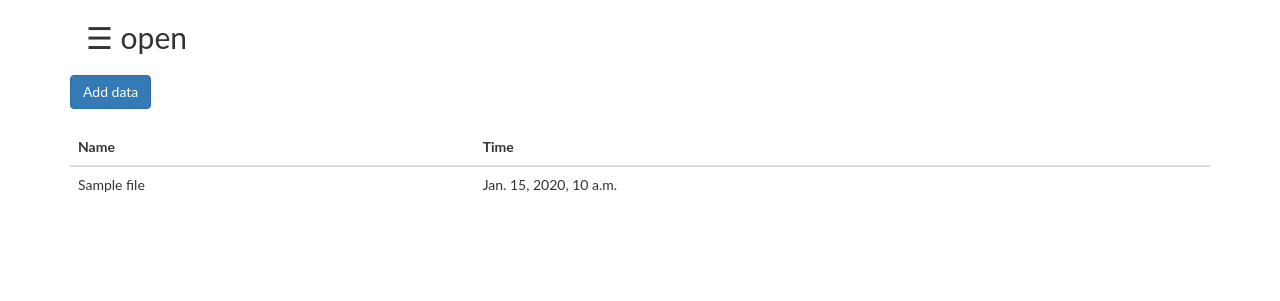
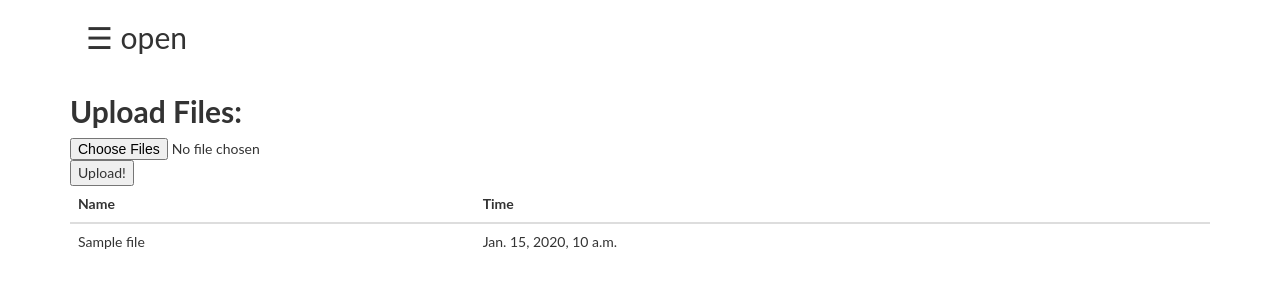
Before and after one commit to akatsukiSih2020/aparichit, a Django app: template app/templates/app/upload.html in a window 1280 px wide. Shown: the top 301 px of the page. Run offline with Django 3.2, Linux system fonts and the light colour scheme; the template is opened without the code that fills it: most values are stand-ins (such as "Sample title", 1, 10 or a date in 2020); some libraries are stand-ins or nearby versions.

Commit message:
Adds js for file upload

```diff
--- a/app/static/app/js/app.js
+++ b/app/static/app/js/app.js
@@ -10,3 +10,27 @@ function openNav() {
     document.getElementById("main").style.marginLeft= "0";
     document.getElementById("full_body").style.marginLeft = "0";
 }
+
+
+// $("#file-picker").change(
+
+  function fileUpload(){
+
+        var input = document.getElementById('file-picker');
+
+        for (var i=0; i<input.files.length; i++)
+        {
+        //koala.jpg, koala.JPG substring(index) lastIndexOf('a') koala.1.jpg
+            var ext= input.files[i].name.substring(input.files[i].name.lastIndexOf('.')+1).toLowerCase()
+
+        if (ext == 'csv')
+            {
+                $("#msg").text("Files are supported")
+            }
+            else
+            {
+                $("#msg").text("Files are NOT supported")
+                document.getElementById("file-picker").value ="";
+            }
+        }
+    }
--- a/app/templates/app/upload.html
+++ b/app/templates/app/upload.html
@@ -6,7 +6,15 @@
 {% block content %}
   <div id="full_body">
   {% include 'app/side_nav.html' %}
-  <a href="{% url 'new_file' %}" class="btn btn-primary">Add data</a><br></br>
+
+  <h2>
+    <strong>Upload Files:</strong>
+  </h2>
+  <form id="upload-form" action="" method="POST" enctype="multipart/form-data">
+  {% csrf_token %}
+  <input id="file-picker" type="file" name="file" accept="*" multiple>
+  <div id="msg"></div>
+  <input type="submit" value="Upload!" id="upload-button">
 
   <table class="table">
     <thead class="thead-inverse">
```
